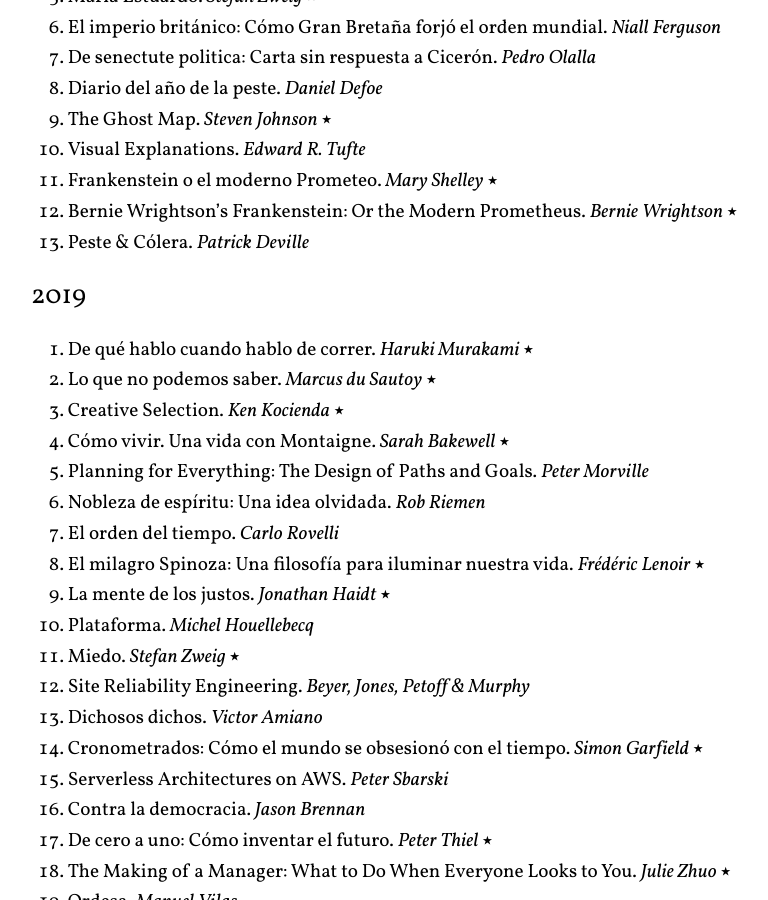
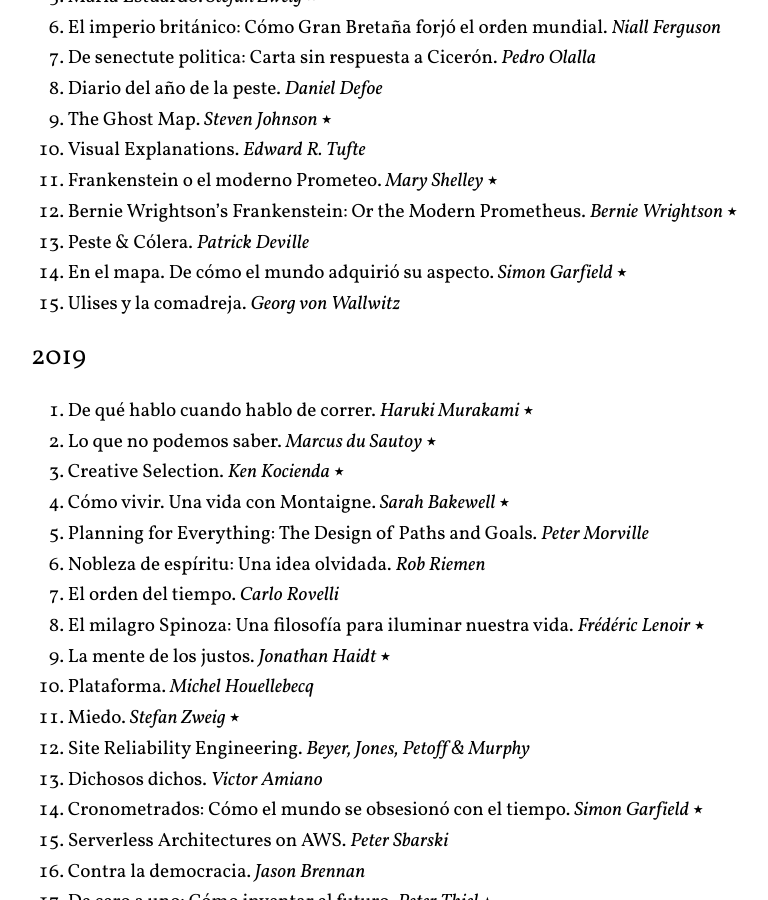
Before and after one commit to arturoherrero/arturoherrero.com, a Jekyll site: the page built from pages/books.md, in a window 1280 px wide and 900 px high, scrolled down 470 px. Shown: the whole window, without its empty margins (249-1017 px from the left). Built offline with Jekyll 4.4.1, drawn with Linux system fonts in a browser that asks for light colours.

Commit message:
Update lists

```diff
--- a/pages/books.md
+++ b/pages/books.md
@@ -23,6 +23,8 @@
 11. Frankenstein o el moderno Prometeo. *Mary Shelley* ⭑
 12. Bernie Wrightson's Frankenstein: Or the Modern Prometheus. *Bernie Wrightson* ⭑
 13. Peste & Cólera. *Patrick Deville*
+14. En el mapa. De cómo el mundo adquirió su aspecto. *Simon Garfield* ⭑
+15. Ulises y la comadreja. *Georg von Wallwitz*
 
 
 ### 2019
```
Also changed, not shown: pages/directors.md (+5 -0 lines), pages/games.md (+1 -0 lines), pages/movies.md (+2 -0 lines).
